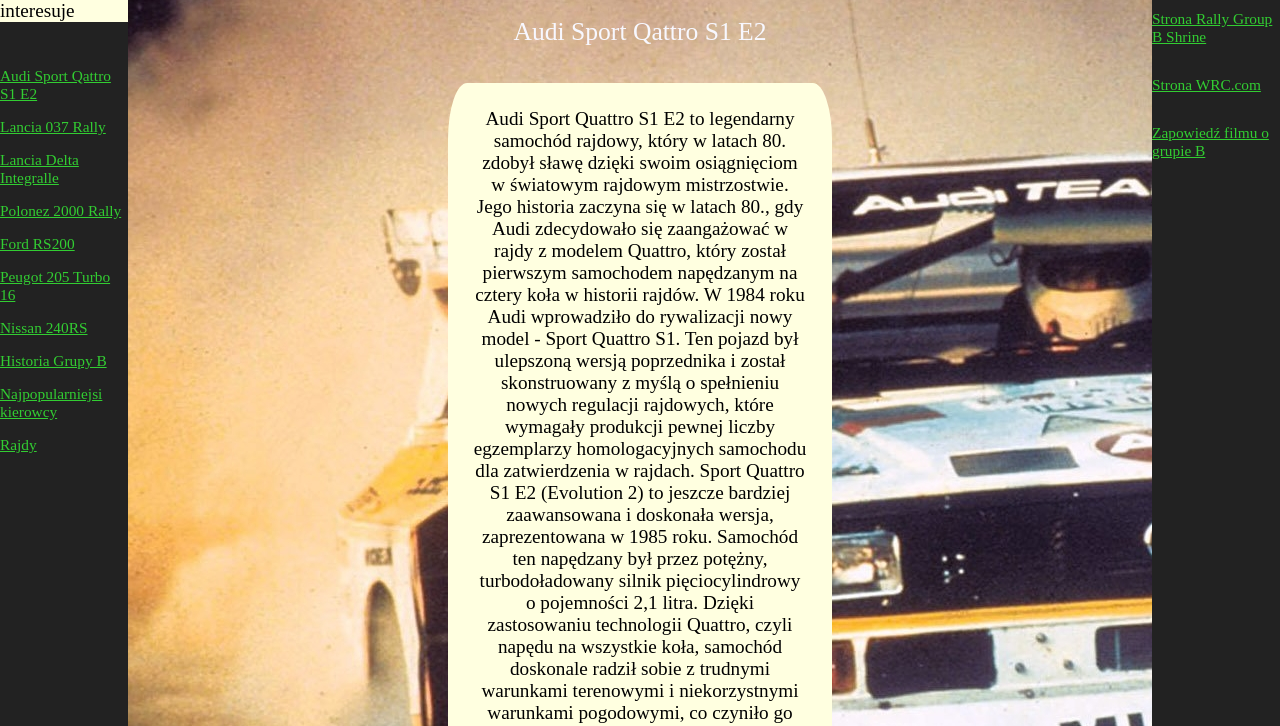
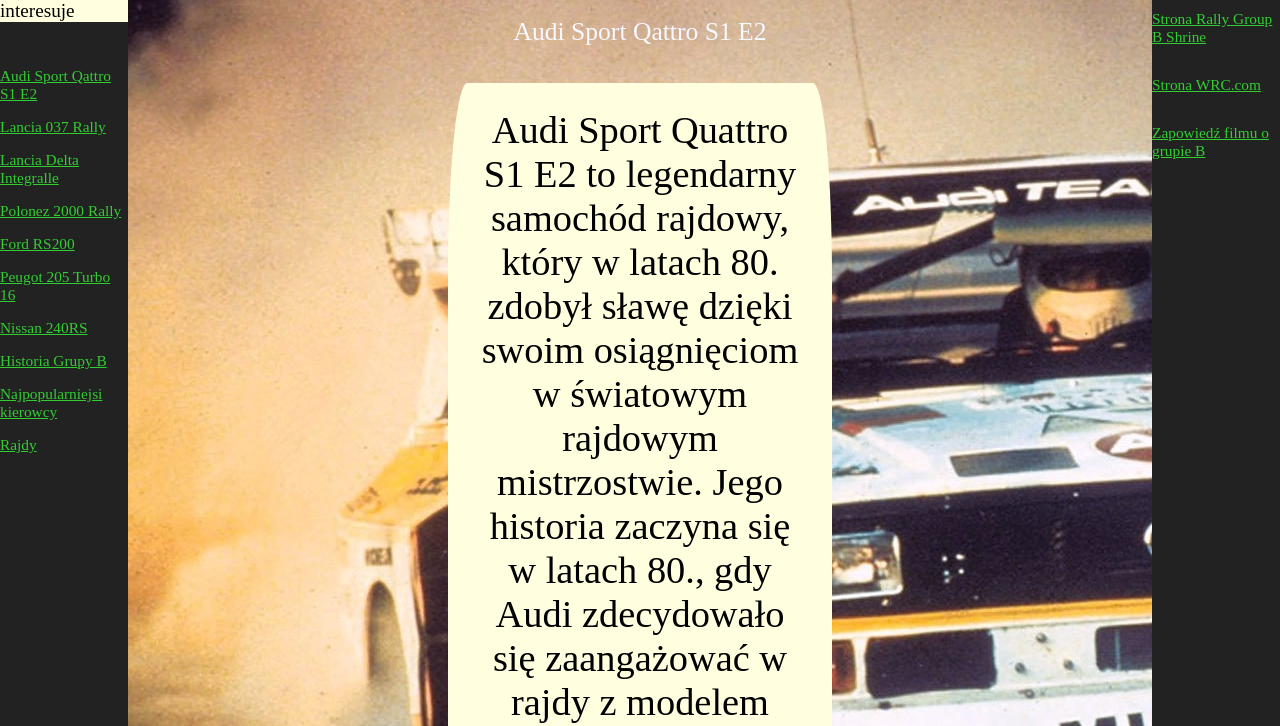
Before and after one commit to kacperruptm1/7-samochod-w---poprawa, a plain HTML site: page index.html in a window 1280 px wide. Shown: the part 74-800 px from the top of the page. Drawn offline with Linux system fonts and the light colour scheme.

Commit message:
Update index_css.css

```diff
--- a/index_css.css
+++ b/index_css.css
@@ -60,7 +60,7 @@ width: 100%; height: 2%; float: left}
 
 #g{font-size: 1.2vw; color: limegreen}
 
-#Qattro{padding: 2%; width: 30vw; height: 200%; text-align: center; margin: 0 auto; background-color: lightyellow; border-radius: 5%; font-size: 1.5vw}
+#Qattro{padding: 2%; width: 30vw; height: 200%; text-align: center; margin: 0 auto; background-color: lightyellow; border-radius: 5%; font-size: 3vw}
 @media (max-width: 600px) { #Qattro {padding: 2%; width: 100vw; height: 200%; text-align: center; margin: 0 auto; background-color: limegreen; border-radius: 5%; font-size: 1.5vw}}
 @media (min-width: 601px) and (max-width: 1200px){ #Qattro {padding: 2%; width: 50%; height: 200%; text-align: center; margin: 0 auto; background-color: cornflowerblue; border-radius: 5%; font-size: 1.5vw}}
 #L037{padding: 2%; width: 50%; height: 200%; text-align: center; margin: 0 auto; background-color: lightyellow; border-radius: 5%; font-size: 1.5vw}
```
